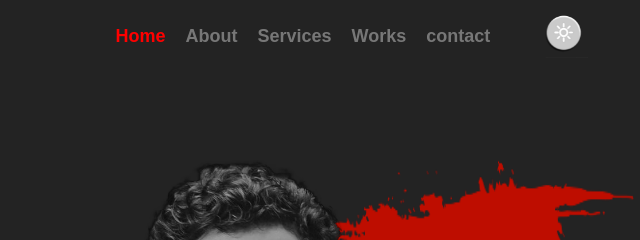
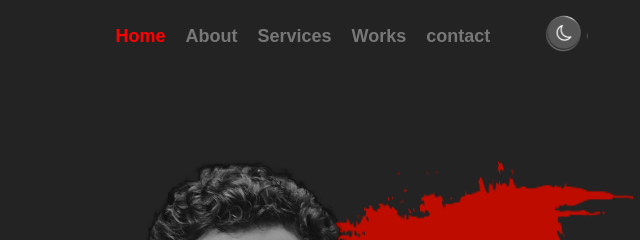
Before and after one commit to sre-yes-v/sre-yes-v.github.io, a plain HTML site: page index.html in a window 1280 px wide. Shown: the top 240 px of the page, 640-1280 px from the left. Drawn offline with nearby package versions, Linux system fonts and the light colour scheme; files that its build step writes are made by us from their sources; a web font is replaced by a local one.

Commit message:
Update index.html

```diff
--- a/index.html
+++ b/index.html
@@ -70,7 +70,7 @@
 <div class="logo">
     <a href="index.html"> <img src="image/logo.png"></a>
 
-    <img src="image/day.png" id="icon" onclick="toggle0()">
+    <img src="image/night.png" id="icon" onclick="toggle0()">
 
  </div>
 
```
